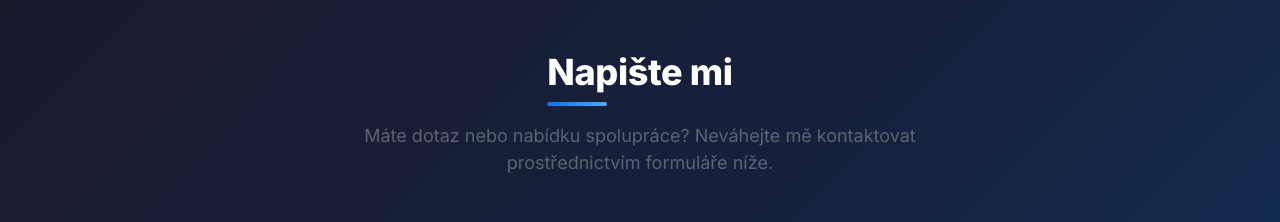
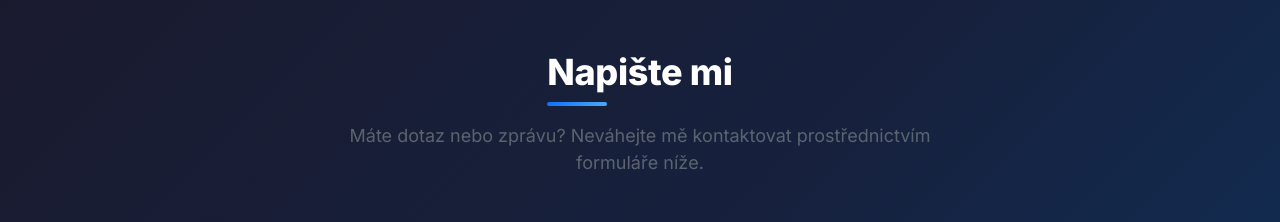
Before and after one commit to Max287954/fanny_web, a Next.js app: page / in a window 1280 px wide. Shown: the part 2460-2682 px from the top of the page. Built offline with nearby package versions, Linux system fonts and the light colour scheme.

Commit message:
refactor: apply bulletproof architecture, security headers, and legal compliance

```diff
--- a/components/Contact.tsx
+++ b/components/Contact.tsx
@@ -86,7 +86,7 @@ export default function Contact() {
                 Napište mi
               </h2>
               <p className="section-subtitle mx-auto" style={{ opacity: 0.8 }}>
-                Máte dotaz nebo nabídku spolupráce? Neváhejte mě kontaktovat
+                Máte dotaz nebo zprávu? Neváhejte mě kontaktovat
                 prostřednictvím formuláře níže.
               </p>
             </div>
@@ -105,6 +105,9 @@ export default function Contact() {
             )}
 
             <Form onSubmit={handleSubmit} id="contact-form">
+              {/* Web3Forms Honeypot */}
+              <input type="checkbox" name="botcheck" className="hidden" style={{ display: 'none' }} />
+
               <Row className="g-3">
                 <Col md={6}>
                   <Form.Group controlId="contact-name">
```
